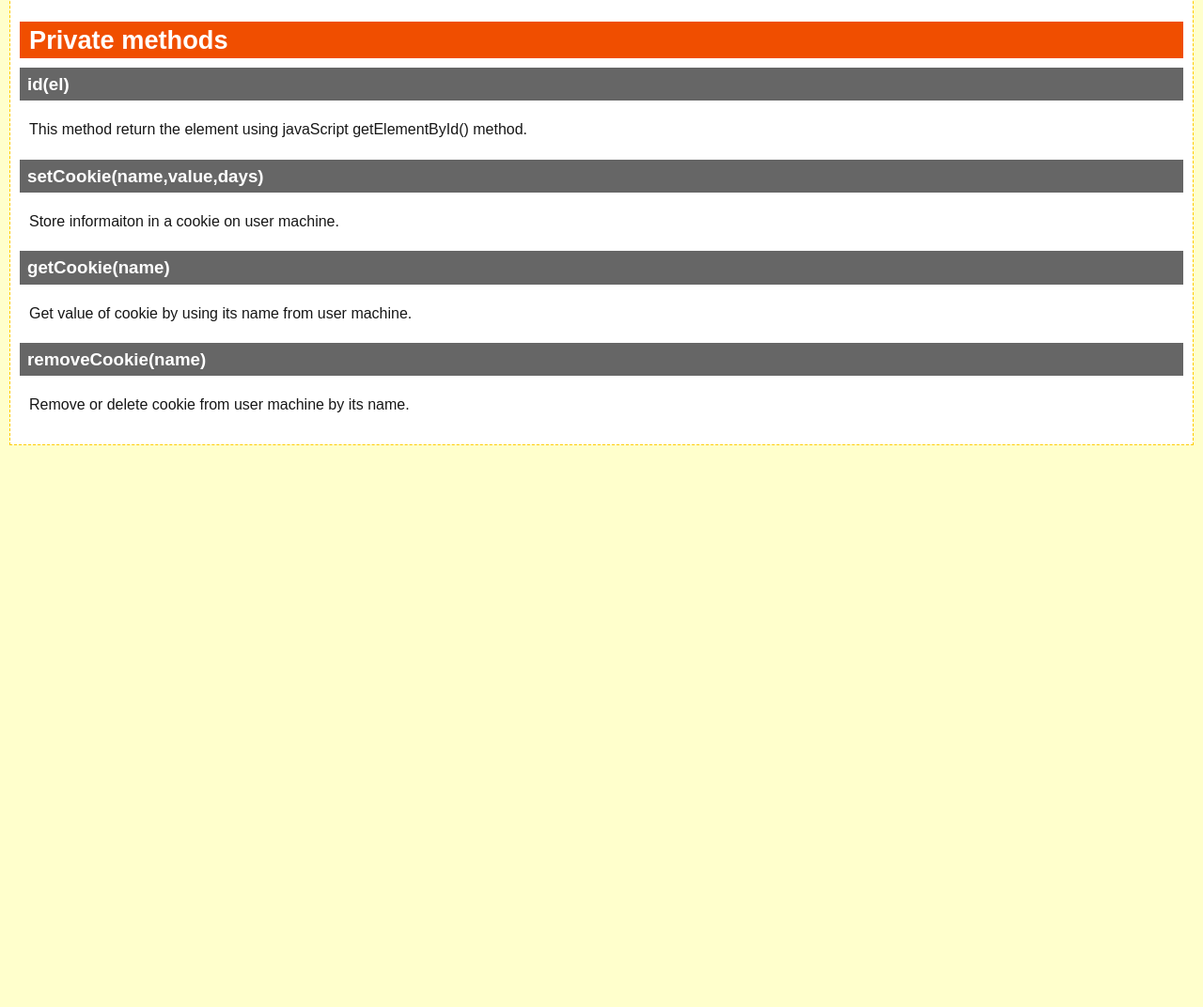
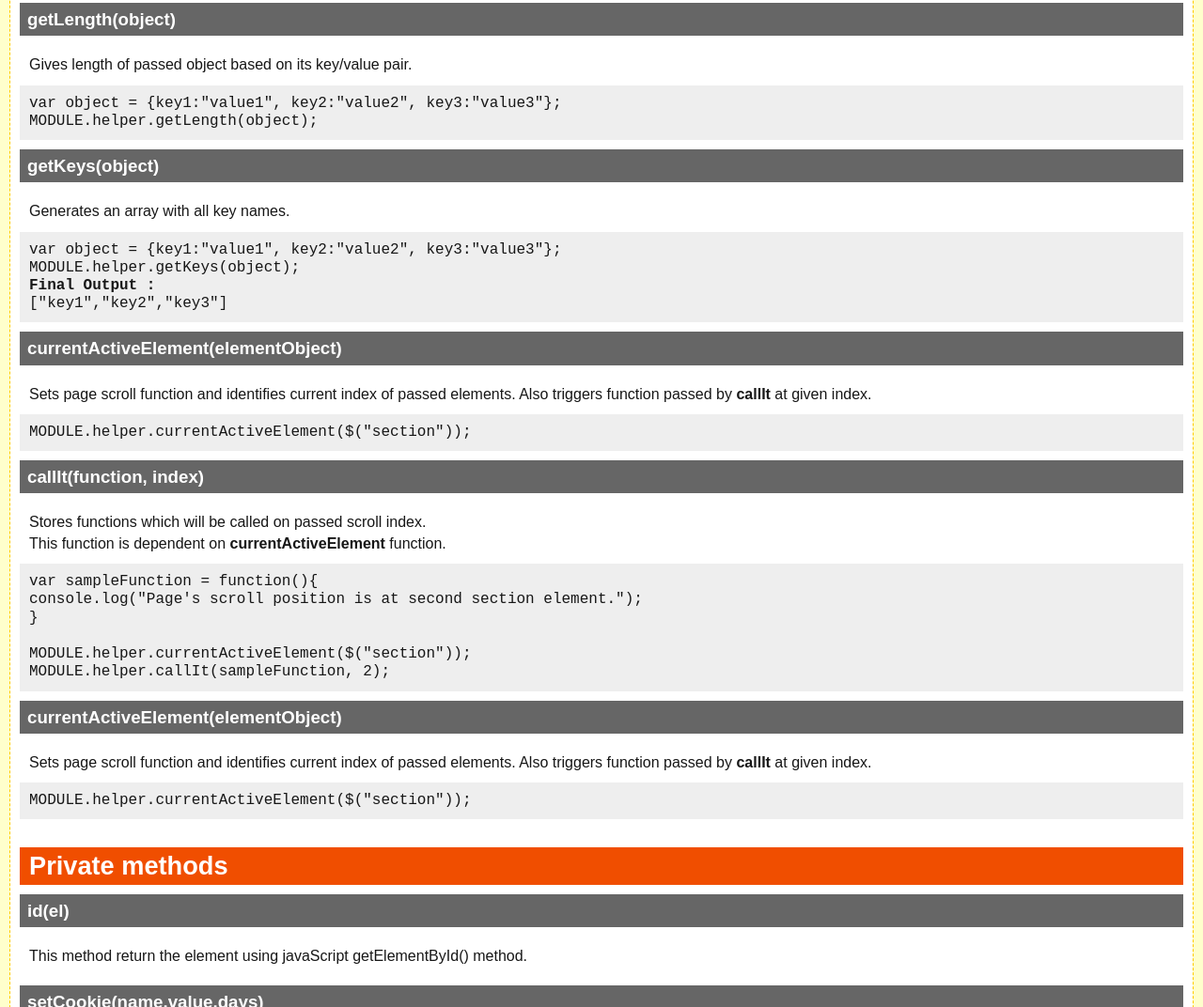
Before and after one commit to mdarif/JavaScript-Boilerplate, a website: page index.html in a window 1280 px wide. Shown: the part 2163-3235 px from the top of the page at 94% size. Before the commit the page ends 2647 px from the top, so only its background shows below. Drawn offline with nearby package versions, Linux system fonts and the light colour scheme.

Commit message:
Update index.html
Added info for new functions added in _helper.js

```diff
--- a/index.html
+++ b/index.html
@@ -1,16 +1,19 @@
-<!doctype html>
-<!--[if lt IE 7]><html class="no-js ie6 oldie" lang=en><![endif]-->
-<!--[if IE 7]><html class="no-js ie7 oldie" lang=en><![endif]-->
-<!--[if IE 8]><html class="no-js ie8 oldie" lang=en><![endif]-->
-<!--[if gt IE 8]><!--> <html class=no-js lang=en> <!--<![endif]-->
+<!DOCTYPE html>
+<!--[if lt IE 7]>      <html class="no-js lt-ie9 lt-ie8 lt-ie7"> <![endif]-->
+<!--[if IE 7]>         <html class="no-js lt-ie9 lt-ie8"> <![endif]-->
+<!--[if IE 8]>         <html class="no-js lt-ie9"> <![endif]-->
+<!--[if gt IE 8]><!--> <html class="no-js"> <!--<![endif]-->
     <head>
-        <meta charset=utf-8>
-        <meta http-equiv=X-UA-Compatible content="IE=edge,chrome=1">
-        <title>JavaScript Framework</title>
-        <meta name=description content="">
-        <meta name=author content="">
-        <meta name=viewport content="width=device-width,initial-scale=1">
+        <meta charset="utf-8">
+        <meta http-equiv="X-UA-Compatible" content="IE=edge,chrome=1">
+        <title>JavaScript Boilerplate</title>
+        <meta name="description" content="">
+        <meta name="viewport" content="width=device-width">
+
+        <!-- build:css css/style.min.css -->
         <link rel="stylesheet" href="css/style.css">
+        <!-- endbuild -->
+
         <!--[if lt IE 9]>
             <script src="//html5shiv.googlecode.com/svn/trunk/html5.js"></script>
         <![endif]-->
@@ -178,7 +181,68 @@ MODULE.helper.isBlank(test);</pre>
                         <pre>MODULE.helper.removeInfo("name");</pre>
                     </section>
                 </article>
+
+                <article>
+                    <h3>getLength(object)</h3>
+                    <p>
+                        Gives length of passed object based on its key/value pair.
+                    </p>
+                    <section class="example">
+                        <pre>var object = {key1:"value1", key2:"value2", key3:"value3"};
+MODULE.helper.getLength(object);</pre>
                     </section>
+                </article>
+
+                <article>
+                    <h3>getKeys(object)</h3>
+                    <p>
+                        Generates an array with all key names.
+                    </p>
+                    <section class="example">
+                        <pre>var object = {key1:"value1", key2:"value2", key3:"value3"};
+MODULE.helper.getKeys(object);
+<strong>Final Output :</strong>
+["key1","key2","key3"]</pre>
+                    </section>
+                </article>
+
+                <article>
+                    <h3>currentActiveElement(elementObject)</h3>
+                    <p>
+                        Sets page scroll function and identifies current index of passed elements. Also triggers function passed by <strong>callIt</strong> at given index.
+                    </p>
+                    <section class="example">
+                        <pre>MODULE.helper.currentActiveElement($("section"));</pre>
+                    </section>
+                </article>
+
+                <article>
+                    <h3>callIt(function, index)</h3>
+                    <p>
+                        Stores functions which will be called on passed scroll index.<br>
+                        This function is dependent on <strong>currentActiveElement</strong> function.
+                    </p>
+                    <section class="example">
+                        <pre>var sampleFunction = function(){
+console.log("Page's scroll position is at second section element.");
+}
+
+MODULE.helper.currentActiveElement($("section"));
+MODULE.helper.callIt(sampleFunction, 2);</pre>
+                    </section>
+                </article>
+
+                <article>
+                    <h3>currentActiveElement(elementObject)</h3>
+                    <p>
+                        Sets page scroll function and identifies current index of passed elements. Also triggers function passed by <strong>callIt</strong> at given index.
+                    </p>
+                    <section class="example">
+                        <pre>MODULE.helper.currentActiveElement($("section"));</pre>
+                    </section>
+                </article>
+            </section>
+
             <section>
                 <h2>Private methods</h2>
                 <article>
@@ -212,13 +276,15 @@ MODULE.helper.isBlank(test);</pre>
     <!-- Grab Google CDN's jQuery, with a protocol relative URL; fall back to local if offline -->
     <script src="//ajax.googleapis.com/ajax/libs/jquery/1.7.2/jquery.min.js"></script>
     <script>window.jQuery || document.write('<script src="js/libs/jquery.js"><\/script>')</script>
-	<!-- scripts concatenated and minified via build script -->
+
+        <!-- build:js js/javascript-boilerplate.min.js -->
         <!-- Project specfic config goes here - projectname.config.js -->
         <script src="js/_.config.js"></script>
         <!-- Main is the JS Boilerplate for the project - projectname.main.js -->
         <script src="js/_.main.js"></script>
         <!-- Common functions can be placed in helper file - projectname.helper.js -->
         <script src="js/_.helper.js"></script>
-	<!-- end scripts -->
+        <!-- endbuild -->
+
     </body>
 </html>
```
Lines whose indentation alone changed are shown as unchanged.
